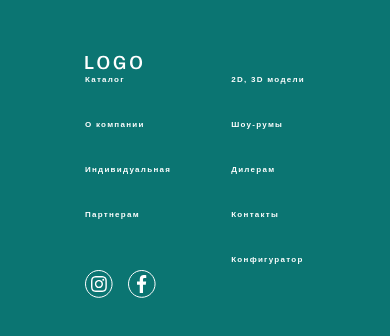
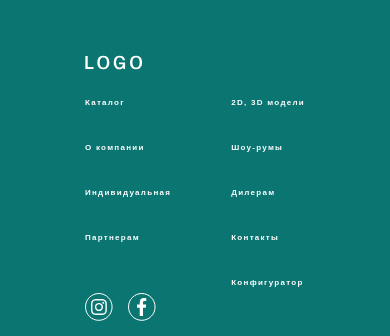
Before and after one commit to normuhamedov/3-oy-imtixon, a plain HTML site: page index.html in a window 390 px wide. Shown: the part 2501-2837 px from the top of the page. Drawn offline with nearby package versions, Linux system fonts and the light colour scheme; a web font is replaced by a local one.

Commit message:
bugs-fixed

```diff
--- a/index.html
+++ b/index.html
@@ -192,7 +192,7 @@
                 <img class="hidden sm:block lg:hidden" src="./images/logo-tablet.svg" alt="Site logo">
                 <img class="sm:hidden block" src="./images/logo-phone.svg" alt="Site logo">
             </div>
-            <div class="flex gap-[60px] lg:[97px]">
+            <div class="flex gap-[60px] lg:[97px] mt-[23px] sm:mt-[0px]">
                 <div class="flex flex-col items-start gap-[25px]">
                     <a class="font-[600] hover:text-[#FFCE50] hover:scale-110 transition-all duration-400 ease-in-out text-[8px] lg:text-[13px] leading-[20px] tracking-[0.16em] text-[#FFFFFF]" href="#">Каталог</a>
                     <a class="font-[600] hover:text-[#FFCE50] hover:scale-110 transition-all duration-400 ease-in-out text-[8px] lg:text-[13px] leading-[20px] tracking-[0.16em] text-[#FFFFFF]" href="#">O компании</a>
```
Also changed, not shown: style/style.css (+11 -0 lines).
